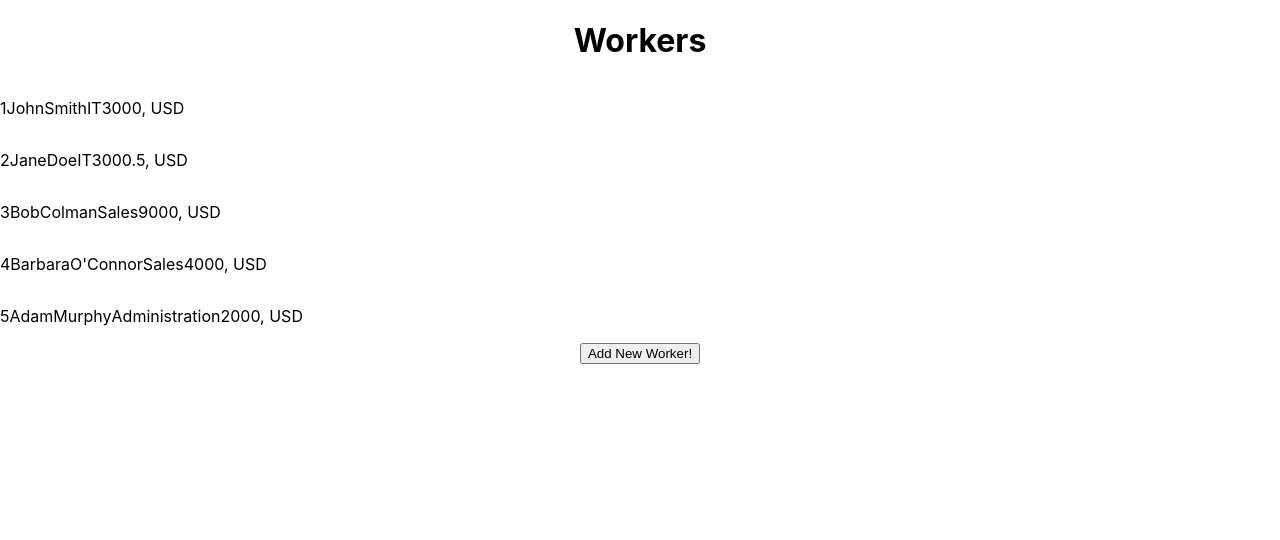
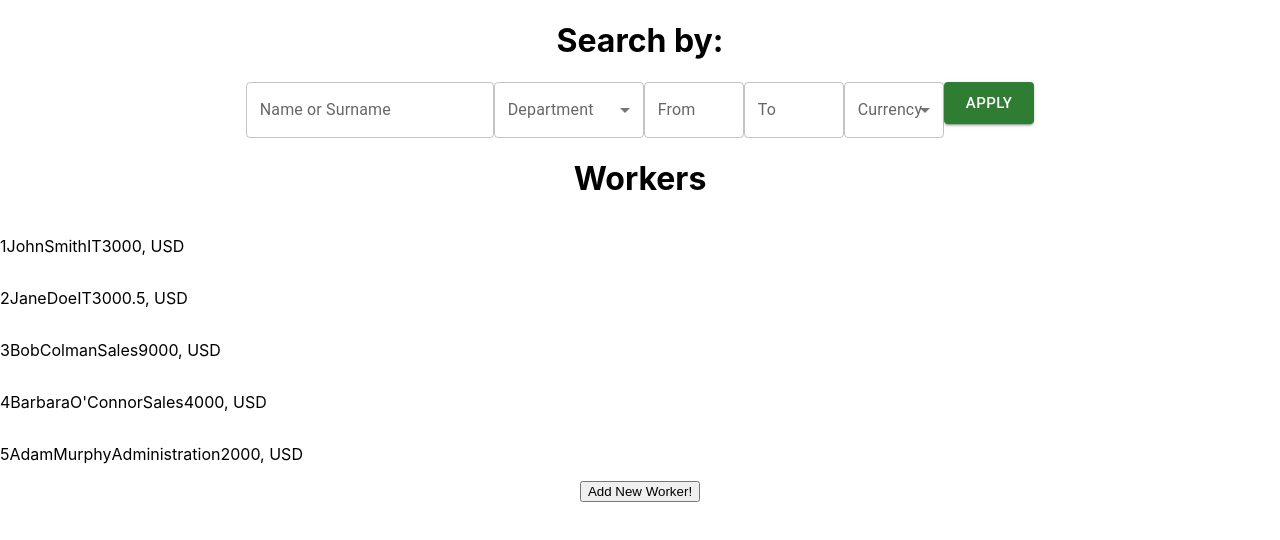
Before and after one commit to NorthWillov/workers-data-app, a React (Create React App) app: page / in a window 1280 px wide. Shown: the top 540 px of the page. Built offline with nearby package versions, Linux system fonts and the light colour scheme.

Commit message:
Add search navbar

```diff
--- a/src/App.tsx
+++ b/src/App.tsx
@@ -1,5 +1,6 @@
 import React, { FC, useEffect, useState } from "react";
 import AddWorkerBtn from "./components/AddWorkerBtn";
+import SearchNav from "./components/SearchNav";
 import WorkersTable from "./components/WorkersTable";
 import { initialWorkers, IWorker } from "./constants";
 import "./styles/App.css";
@@ -28,6 +29,7 @@ const App: FC = () => {
 
   return (
     <div className="App">
+      <SearchNav />
       <WorkersTable workers={workers} />
       <AddWorkerBtn
         handleNewWorkerSubmit={handleNewWorkerSubmit}
--- /dev/null
+++ b/src/components/SearchNav.tsx
@@ -0,0 +1,89 @@
+import React, { FC, useState } from "react";
+import TextField from "@mui/material/TextField";
+import InputLabel from "@mui/material/InputLabel";
+import MenuItem from "@mui/material/MenuItem";
+import FormControl from "@mui/material/FormControl";
+import Select, { SelectChangeEvent } from "@mui/material/Select";
+import Button from "@mui/material/Button";
+
+enum initialFilter {
+  person = "",
+  department = "",
+  from = 0,
+  to = 0,
+  salaryCurrency = "",
+}
+
+const SearchNav: FC = () => {
+  const [filtered, setFiltered] = useState(initialFilter);
+
+  const handleChange = (e: SelectChangeEvent | any) => {
+    setFiltered({ ...filtered, [e.target.name]: e.target.value });
+  };
+
+  return (
+    <div>
+      <h1>Search by:</h1>
+      <TextField
+        name="person"
+        id="outlined-basic"
+        label="Name or Surname"
+        variant="outlined"
+        onChange={handleChange}
+      />
+      <FormControl sx={{ width: "150px" }}>
+        <InputLabel id="department-select">Department</InputLabel>
+        <Select
+          name="department"
+          required
+          labelId="department-select"
+          value={filtered.department}
+          id="department-select"
+          label="Department"
+          onChange={handleChange}
+        >
+          <MenuItem value="IT">IT</MenuItem>
+          <MenuItem value="Sales">Sales</MenuItem>
+          <MenuItem value="Administration">Administration</MenuItem>
+        </Select>
+      </FormControl>
+      <TextField
+        sx={{ width: "100px" }}
+        id="outlined-number"
+        label="From"
+        name="from"
+        type="number"
+        onChange={handleChange}
+      />
+      <TextField
+        sx={{ width: "100px" }}
+        id="outlined-number"
+        label="To"
+        name="to"
+        type="number"
+        onChange={handleChange}
+      />
+      <FormControl sx={{ width: "100px" }}>
+        <InputLabel id="currency-select">Currency</InputLabel>
+        <Select
+          name="salaryCurrency"
+          required
+          labelId="currency-select"
+          id="currency-select"
+          value={filtered.salaryCurrency}
+          label="Currency"
+          onChange={handleChange}
+        >
+          <MenuItem value="USD">USD</MenuItem>
+          <MenuItem value="PLN">PLN</MenuItem>
+          <MenuItem value="EUR">EUR</MenuItem>
+        </Select>
+      </FormControl>
+      <Button size="large" variant="contained" color="success">
+        Apply
+      </Button>
+    </div>
+  );
+};
+
+export default SearchNav;
```
